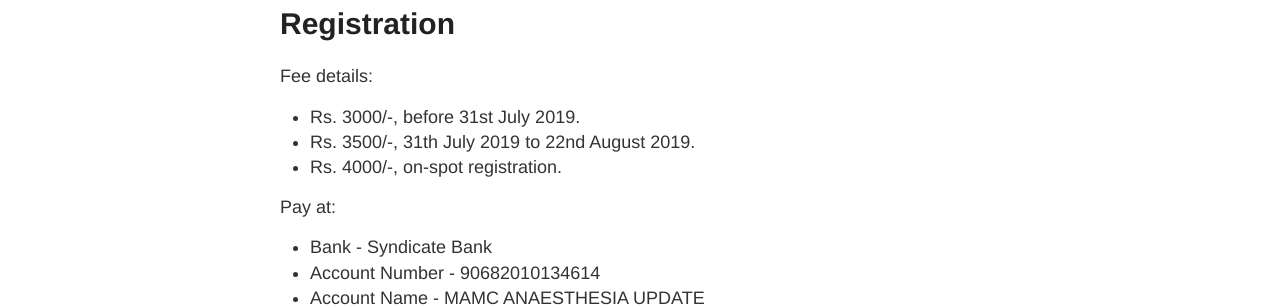
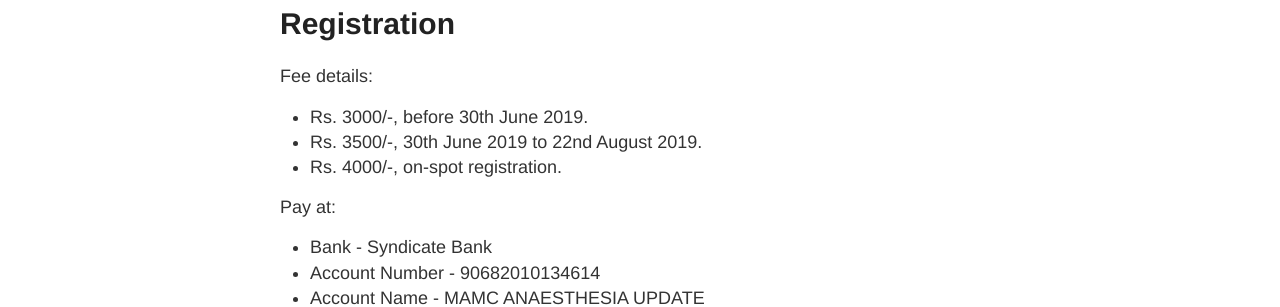
Before and after one commit to mamcanaesthesiaupdate/mamcanaesthesiaupdate.github.io, a Jekyll site: the page built from registration.md, in a window 1280 px wide. Shown: the part 236-543 px from the top of the page. Built offline with Jekyll 4.4.1, drawn with Linux system fonts in a browser that asks for light colours.

Commit message:
Changed registration date

```diff
--- a/registration.md
+++ b/registration.md
@@ -5,8 +5,8 @@ permalink: /registration/
 ---
 
 Fee details:
-- Rs. 3000/-, before 31st July 2019.
-- Rs. 3500/-, 31th July 2019 to 22nd August 2019.
+- Rs. 3000/-, before 30th June 2019.
+- Rs. 3500/-, 30th June 2019 to 22nd August 2019.
 - Rs. 4000/-, on-spot registration.
 
 Pay at:
```
